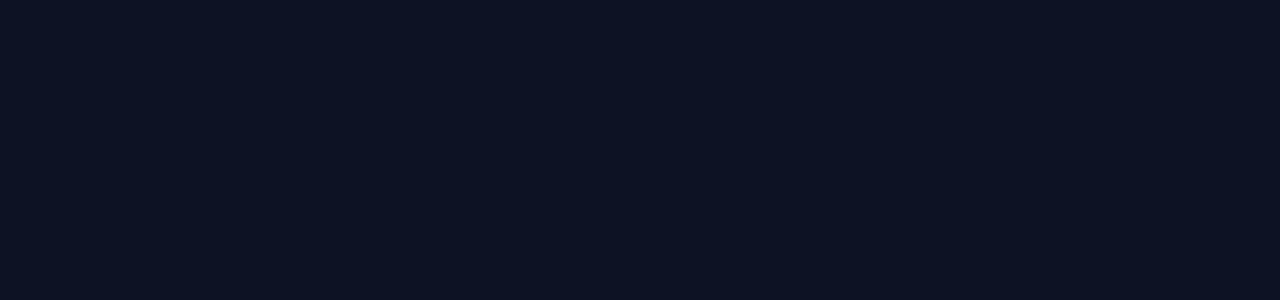
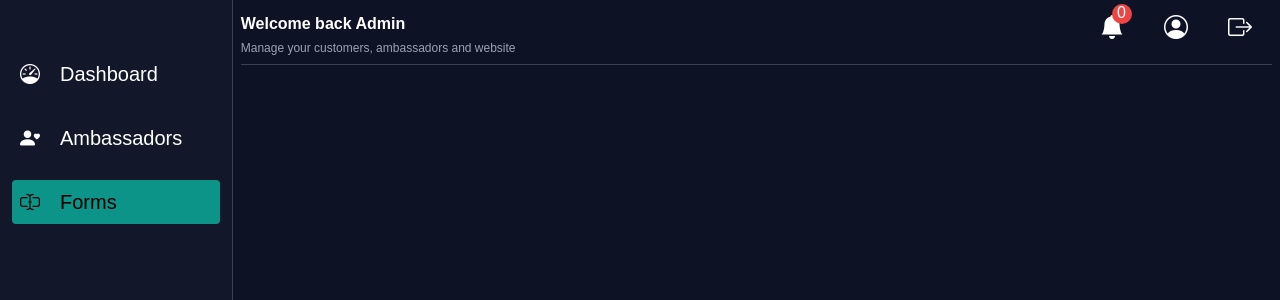
Before and after one commit to kid-us/VibeDashboard, a React (Vite) app: page /forms in a window 1280 px wide. Before the commit this address had no page. Shown: the top 300 px of the page. Built offline with nearby package versions, Linux system fonts and the light colour scheme.

Commit message:
Forms Route

```diff
--- a/src/App.tsx
+++ b/src/App.tsx
@@ -3,6 +3,7 @@ import "./App.css";
 import Home from "./components/Pages/Home";
 import Ambassadors from "./components/Pages/Ambassadors";
 import Login from "./components/Pages/Login";
+import Forms from "./components/Pages/Forms";
 
 function App() {
   return (
@@ -11,6 +12,7 @@ function App() {
         <Route path="/" element={<Home />} />
         <Route path="/login" element={<Login />} />
         <Route path="/ambassadors" element={<Ambassadors />} />
+        <Route path="/forms" element={<Forms />} />
       </Routes>
     </>
   );
--- a/src/components/Dashboard/Sidebar.tsx
+++ b/src/components/Dashboard/Sidebar.tsx
@@ -13,7 +13,12 @@ export const tabs = [
     title: "Ambassadors",
     path: "/ambassadors",
   },
-  { id: 3, icon: "bi-tags-fill", title: "Categories", path: "/category" },
+  {
+    id: 3,
+    icon: "bi-input-cursor-text",
+    title: "Forms",
+    path: "/forms",
+  },
   //   { id: 4, icon: "bi-book-fill", title: "Courses", path: "/courses" },
   //   { id: 5, icon: "bi-people-fill", title: "Students", path: "/students" },
   //   { id: 6, icon: "bi-gear-fill", title: "Setting", path: "/setting" },
--- a/src/components/Pages/Ambassadors.tsx
+++ b/src/components/Pages/Ambassadors.tsx
@@ -20,7 +20,7 @@ const Ambassadors = () => {
           <Sidebar active="Ambassadors" />
           {/* </div> */}
         </div>
-        <div className="lg:col-span-9 lg:p-5 md:p-5 px-1 py-2 md:px-6 md:col-span-10">
+        <div className="lg:col-span-9 lg:px-2 md:px-2 px-2 py-3 md:col-span-10">
           {/* Nav */}
           <Nav />
 
--- /dev/null
+++ b/src/components/Pages/Forms.tsx
@@ -0,0 +1,24 @@
+import SmallNavbar from "../Dashboard/SmallNav";
+import Sidebar from "../Dashboard/Sidebar";
+import Nav from "../Dashboard/Nav";
+
+const Forms = () => {
+  return (
+    <div className="relative lg:grid md:grid grid-cols-11">
+      {/* Small device Navbar */}
+      <SmallNavbar active="Forms" />
+      {/* Sidebar */}
+      <div className="lg:col-span-2 w-full">
+        {/* <div className=""> */}
+        <Sidebar active="Forms" />
+        {/* </div> */}
+      </div>
+      <div className="lg:col-span-9 lg:px-2 md:px-2 px-2 py-3 md:col-span-10">
+        {/* Nav */}
+        <Nav />
+      </div>
+    </div>
+  );
+};
+
+export default Forms;
```
